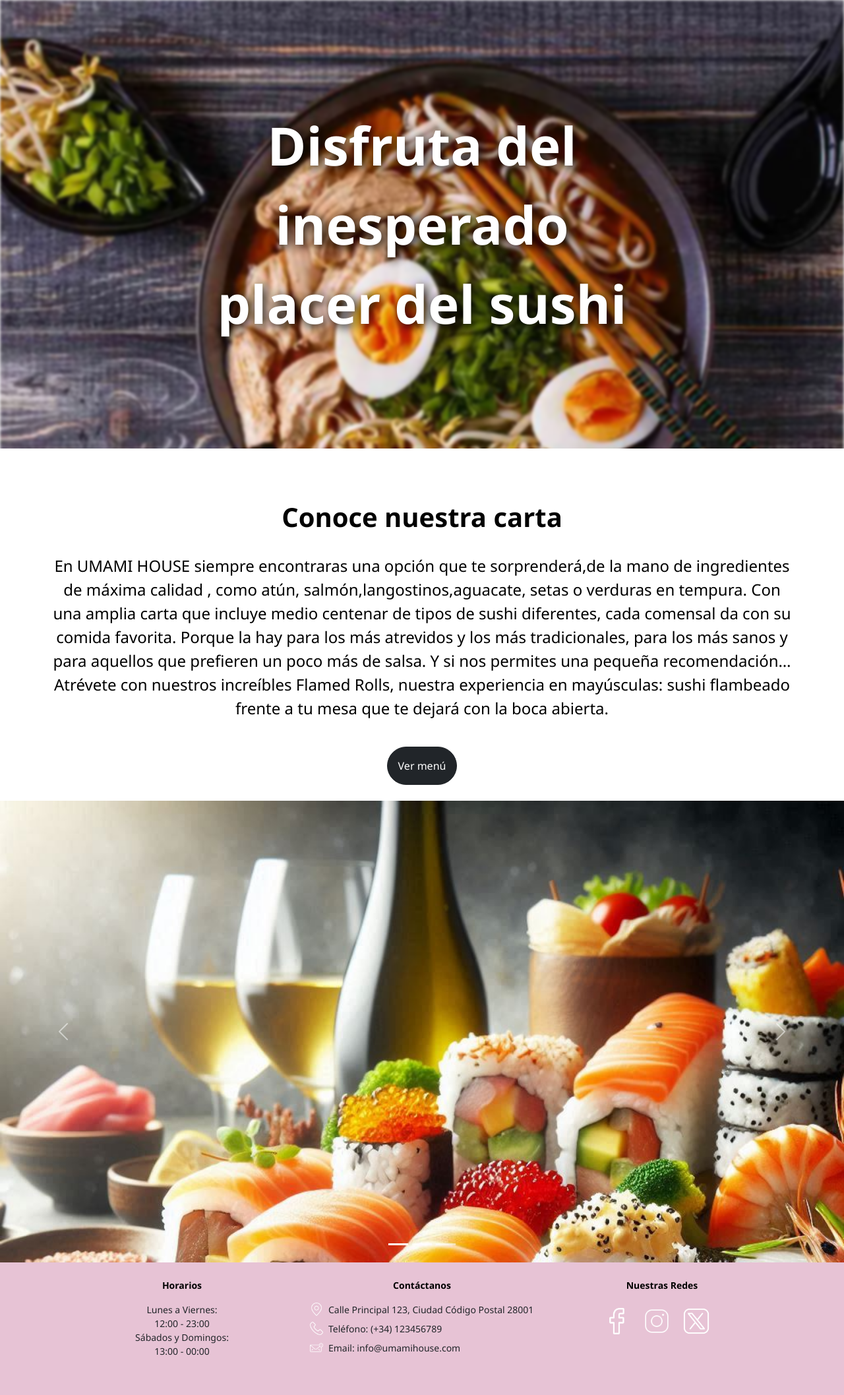
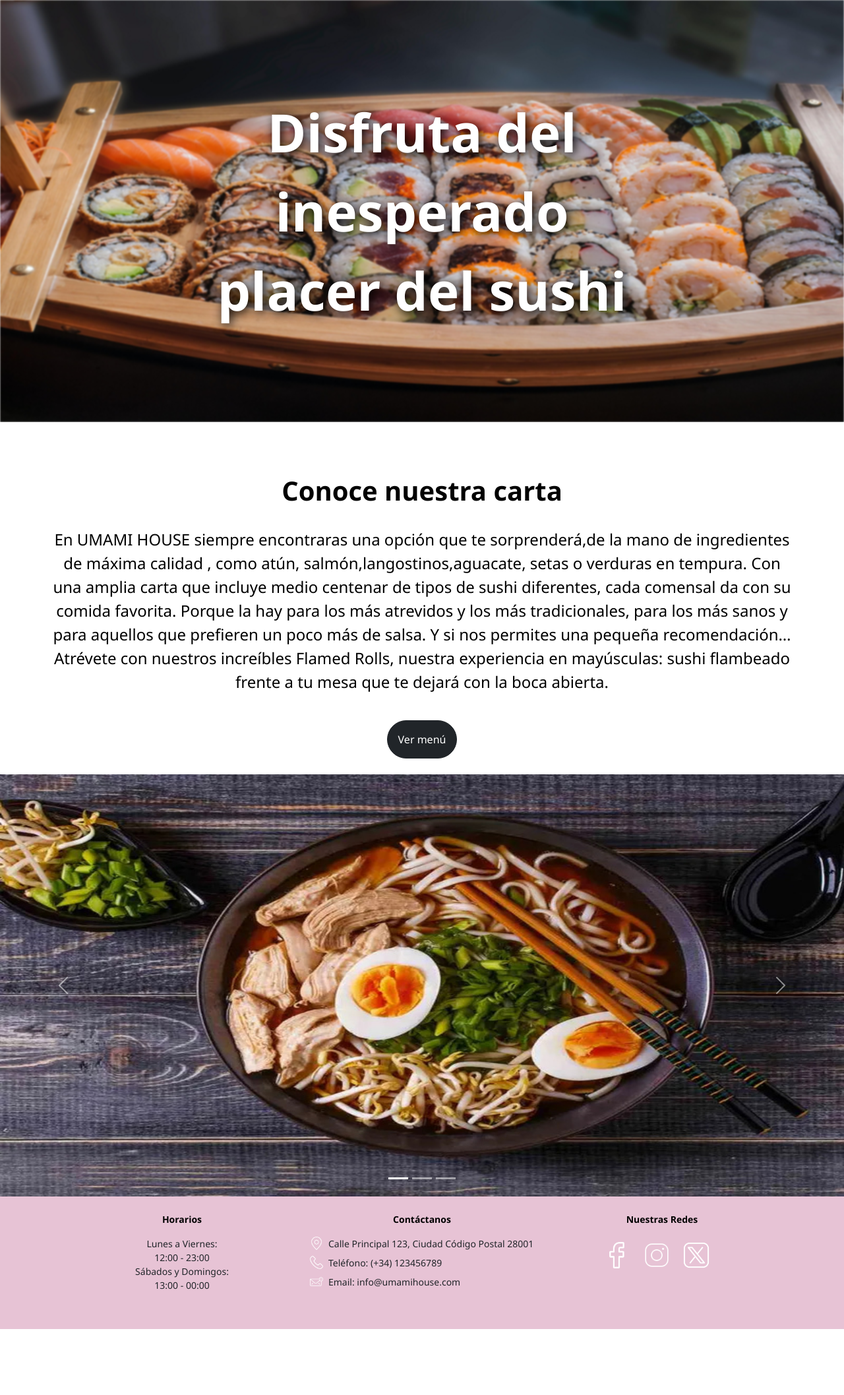
Before and after one commit to Arthen-code0/Proyecto_restaurante, a Django app: page / in a window 1280 px wide. Shown: the part 138-2253 px from the top of the page at 66% size. After the commit the page ends 2153 px from the top, so only its background shows below. Run offline with Django 5.2, Linux system fonts and the light colour scheme; some libraries are stand-ins or nearby versions.

Commit message:
cambios pagina principal
ahora es mas bonita

```diff
--- a/Proyecto/static/css/pagina_principalss.css
+++ b/Proyecto/static/css/pagina_principalss.css
@@ -1,3 +1,5 @@
+/*Estilo general*/
+
 *{
     min-width: 0;
     min-height: 0;
@@ -15,7 +17,7 @@ nav{
   background-image: url("../img/sakura.png");
 }
 
-/*Para los botones que sean redondos*/
+/*Botones Redondos*/
 .redondes {
   border-radius: 50px;
   background-color: #E0B5C6;
@@ -27,27 +29,25 @@ nav{
     transition: 0.5s;
 }
 
-
 /*HEADER*/
 .imagenfuera {
     width: 100%;
     height: 80vh;
-    height: 85vh;
     position: relative;
     overflow: hidden;
 }
 .imagen{
     object-fit: cover; /* La imagen cubre todo el contenedor */
     width: 100%;
-    height: 100%;
-    filter: blur(2px);
+    filter: blur(1px);
+    background-color: rgba(0, 0, 0, 0.307);
 }
 .textoimg{
     position: absolute;
     top: 50%;
     left: 50%;
     transform: translate(-50%, -50%);
-    color:white;
+    color: white;
     font-size: 5rem;
     font-weight: bold;
     text-shadow: 3px 3px 15px rgb(0,0,0,1.5);
@@ -67,12 +67,12 @@ main{
 .negros{
     color: black;
     font-size: 18px;
-    margin: 1rem;
+    margin-top: 1rem;
+    margin-left: 1rem;
+    margin-right: 1rem;
     margin-bottom: 2rem;
 }
-.negros1{
 
-}
 .buttonbox{
     text-align: center;
 }
@@ -88,11 +88,3 @@ footer{
     background-color: #E7C3D5;
     font-size: 14px;
 }
-
-.scroll_imagenes {
-  display: flex;
-  position: relative;
-  justify-content: center;
-  align-items: center;
-  max-height: 700px;
-}
--- a/Proyecto/templates/pagina_principal.html
+++ b/Proyecto/templates/pagina_principal.html
@@ -1,3 +1,4 @@
+{% load static %}
 <!DOCTYPE html>
 <html lang="es">
 <head>
@@ -13,7 +14,7 @@
         {% include "navbar.html" %}
        <header class="imagenfuera">
            <div>
-                <img src="../static/img/recetas-de-comida-japonesa-super-faciles-para-hacer-en-casa.webp" class="imagen">
+                <img src="{% static 'img/imagen_principal.jpg' %}" class="imagen">
            <div class="textoimg">Disfruta del inesperado placer del sushi</div>
            </div>
        </header>
@@ -51,13 +52,13 @@
           <div class="carousel-inner">
 
             <div class="carousel-item active img-fluid scroll_imagenes">
-              <img src="../static/img/imagen%20carrousel%201.png" class="d-block w-100" alt="imagen_1_carrousel">
+              <img src="{% static 'img/imagen_carrousel_1.jpg' %}" class="d-block w-100" alt="imagen_1_carrousel">
             </div>
             <div class="carousel-item img-fluid scroll_imagenes">
-              <img src="../static/img/imagen%20carrousel%202.png" class="d-block w-100" alt="imagen_2_carrousel">
+              <img src="{% static 'img/imagen_carrousel_2.jpg' %}" class="d-block w-100" alt="imagen_2_carrousel">
             </div>
             <div class="carousel-item img-fluid scroll_imagenes">
-              <img src="../static/img/imagen%20carrousel%203.png" class="d-block w-100 " alt="imagen_3_carrousel">
+              <img src="{% static 'img/imagen_carrousel_3.jpg' %}" class="d-block w-100 " alt="imagen_3_carrousel">
 
             </div>
 
```
Also changed, not shown: Proyecto/static/img/imagen carrousel 1.png (deleted), Proyecto/static/img/imagen carrousel 2.png (deleted), Proyecto/static/img/imagen carrousel 3.png (deleted), Proyecto/static/img/imagen_carrousel_1.jpg (added), Proyecto/static/img/imagen_carrousel_2.jpg (added), Proyecto/static/img/imagen_carrousel_3.jpg (added), Proyecto/static/img/imagen_principal.jpg (added), Proyecto/static/img/recetas-de-comida-japonesa-super-faciles-para-hacer-en-casa.webp (deleted).
